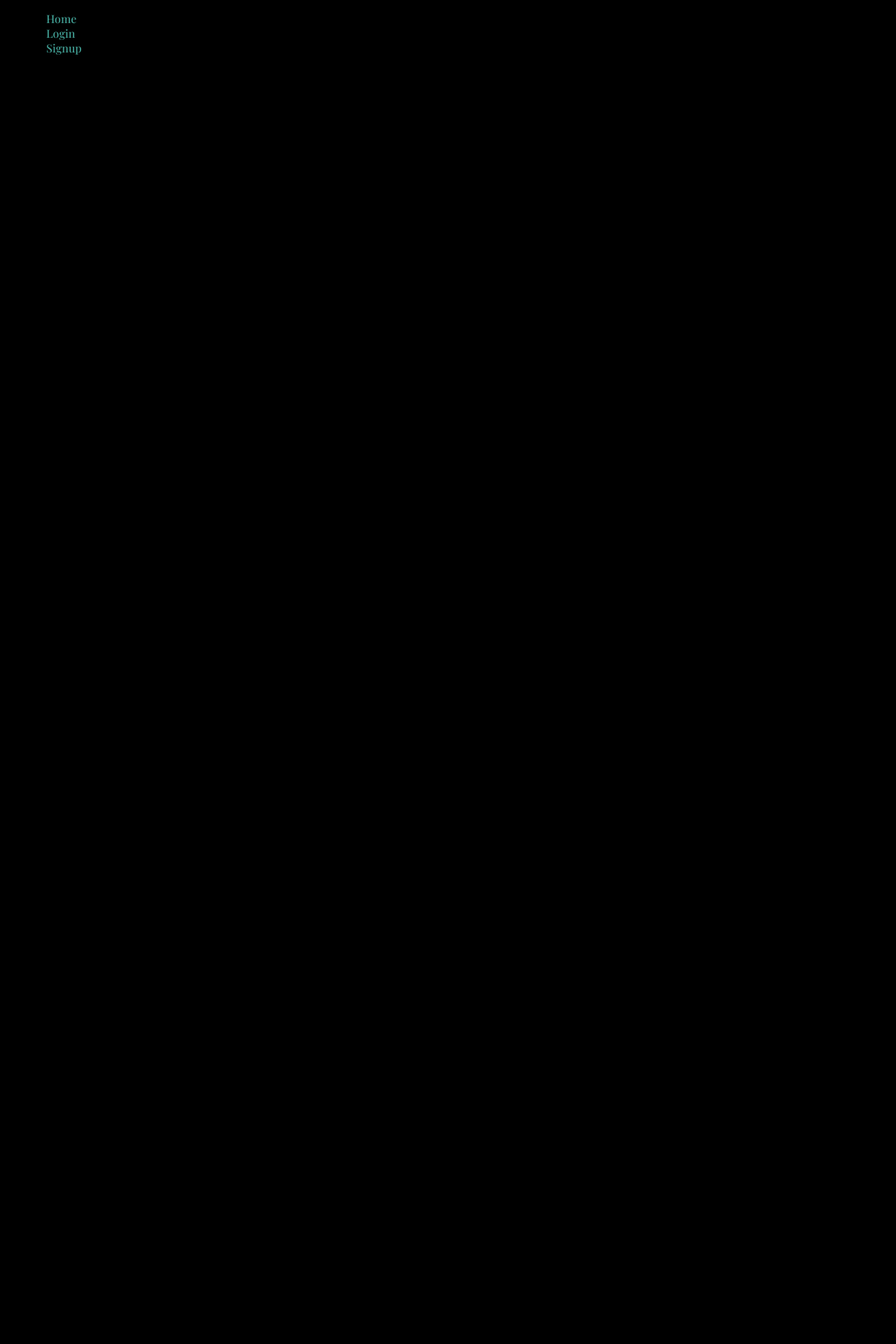
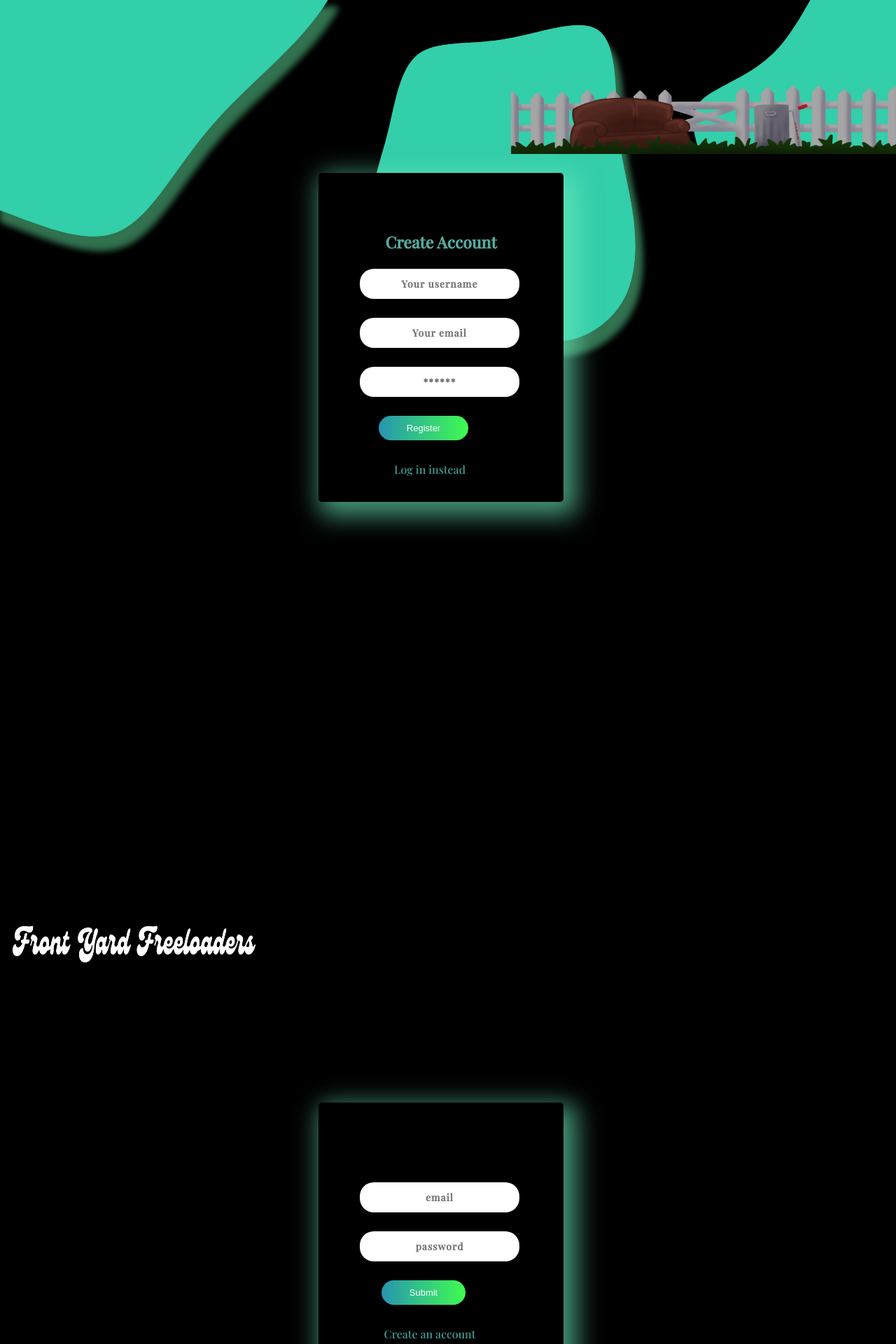
Before and after one commit to CarlyGallagher/front-yard, a React (Create React App) app in the folder client/: page / in a window 1280 px wide. Shown: the top 1920 px of the page at 70% size. Before the commit the page ends 800 px from the top, so only its background shows below. Built offline with nearby package versions, Linux system fonts and the light colour scheme.

Commit message:
signup landing page

```diff
--- a/client/src/App.js
+++ b/client/src/App.js
@@ -42,27 +42,6 @@ function App() {
     <ApolloProvider client={client}>
       <Router>
         <div>
-          <ul>
-            <li>
-              <Link to="/">Home</Link>
-            </li>
-            {!loggedIn() ? (
-              <>
-                <li>
-                  <Link to="/login">Login</Link>
-                </li>
-                <li>
-                  <Link to="/signup">Signup</Link>
-                </li>
-              </>
-            ) : (
-              <li>
-                <a href="/#" onClick={logout}>
-                  Log Out
-                </a>
-              </li>
-            )}
-          </ul>
           <Routes>
             <Route path="/" element={<Home />} />
             <Route path="/login" element={<Login />} />
--- a/client/src/pages/Home.js
+++ b/client/src/pages/Home.js
@@ -1,7 +1,28 @@
 import React from "react";
+import Signup from "./Signup";
+import Login from "./Login";
+import { loggedIn, logout } from "../utils/auth";
+
 
 const Home = () => {
-  return <main>This is the home page</main>;
+  return <main>
+    {!loggedIn() ? (
+              <>
+                <li>
+                <Signup />
+                </li>
+                <li>
+                <Login />
+                </li>
+              </>
+            ) : (
+              <li>
+                <a href="/#" onClick={logout}>
+                  Log Out
+                </a>
+              </li>
+            )}
+  </main>;
 };
 
 export default Home;
--- a/client/src/pages/Login.js
+++ b/client/src/pages/Login.js
@@ -3,6 +3,7 @@ import { Link } from "react-router-dom";
 import { useMutation } from "@apollo/client";
 import { LOGIN_USER } from "../utils/mutations";
 import { login } from "../utils/auth";
+import "./login.css"
 
 const Login = (props) => {
   const [formState, setFormState] = useState({ email: "", password: "" });
@@ -41,42 +42,53 @@ const Login = (props) => {
 
   return (
     <main>
+      <svg id="corner" xmlns="http://www.w3.org/2000/svg" xmlnsXlink="http://www.w3.org/1999/xlink" viewBox="0 0 900 600" width="920" height="550" version="1.1"><g transform="translate(-108.4087965705487 -17.32100474273696)"><path d="M170.1 -237.8C255.8 -245.1 385.1 -271 476.5 -234.5C567.9 -198 621.5 -99 597.1 -14.1C572.7 70.8 470.4 141.7 402.2 218.5C334 295.2 300 378 238.7 393.7C177.3 409.5 88.7 358.2 12.3 337C-64.2 315.8 -128.3 324.6 -173.1 299.3C-217.8 273.9 -243.1 214.5 -282.2 158.9C-321.3 103.3 -374.2 51.7 -384.3 -5.8C-394.4 -63.3 -361.7 -126.7 -332 -198.4C-302.2 -270.1 -275.4 -350.3 -220.5 -360.8C-165.7 -371.3 -82.8 -312.2 -20.3 -277C42.2 -241.8 84.3 -230.4 170.1 -237.8" fill="#33ceaa" /></g></svg>
+      <div class="logo"> <img src="/SIX_A740A84A-04FC-4CC6-9EA0-FF579F6ACC20.PNG" alt="" />
+      </div>
+      <svg id="blob" viewBox="0 0 200 200" >
+        <path fill="#33ceaa" d="M43.2,-68.1C51.4,-61.9,50.4,-42.2,51.5,-27.2C52.7,-12.2,55.9,-1.8,57.9,10.7C59.8,23.3,60.4,38.1,54.4,49.6C48.3,61.1,35.5,69.2,23,68.4C10.4,67.6,-1.8,57.8,-13.7,51.9C-25.6,46.1,-37.2,44.1,-45,37.6C-52.7,31.1,-56.7,19.9,-56.6,9.2C-56.5,-1.5,-52.3,-11.8,-49.3,-24.2C-46.2,-36.6,-44.3,-51.3,-36.3,-57.6C-28.3,-63.8,-14.1,-61.7,1.7,-64.3C17.5,-66.9,35,-74.2,43.2,-68.1Z" transform="translate(100 100)" />
+      </svg>
       <h4>Login</h4>
-      <div>
       {data ? (
         <p>
           Success! You may now head <Link to="/">back to the homepage.</Link>
         </p>
       ) : (
-          <form onSubmit={handleFormSubmit}>
-            <label for="email">Email</label>
-            <br />
-            <input
-              placeholder="Your email"
+        <section className="main">
+          <div class="box">
+            <div class="card">
+              <form className="form1" onSubmit={handleFormSubmit}>
+                <input class="un"
+                  placeholder="email"
                   name="email"
                   type="email"
                   value={formState.email}
                   onChange={handleChange}
                 />
-            <br />
-            <label for="password">Password</label>
-            <br />
                 <input
-              placeholder="******"
+                  class="pass"
+                  placeholder="password"
                   name="password"
                   type="password"
                   value={formState.password}
                   onChange={handleChange}
                 />
-            <br />
-            <button style={{ cursor: "pointer" }} type="submit">
+                <button className="submit" type="submit">
                   Submit
                 </button>
+                <p class="forgot"><a href="signup">Create an account</a></p>
               </form>
-        )}
+            </div>
+          </div>
+        </section>
+      )
+      }
       {error && <div>{error.message}</div>}
+      <svg id="bottom" xmlns="http://www.w3.org/2000/svg" xmlnsXlink="http://www.w3.org/1999/xlink" viewBox="0 0 900 675" width="900" height="575" version="1.1"><g transform="translate(880.5085219938994 669.3218269157132)"><path d="M157.9 -230C212.7 -177.5 270.9 -142.2 287.6 -92.9C304.3 -43.7 279.6 19.6 249.6 71.5C219.5 123.4 184.1 164.1 141.6 218.1C99.1 272.1 49.6 339.6 -7.4 349.8C-64.5 360.1 -128.9 313.1 -163.5 256.5C-198 199.9 -202.7 133.6 -219.9 73.2C-237.1 12.8 -266.9 -41.8 -247.9 -74.4C-228.8 -106.9 -160.9 -117.5 -111.5 -171.7C-62 -226 -31 -323.9 10.3 -338C51.5 -352.2 103.1 -282.5 157.9 -230" fill="#33ceaa" /></g></svg>
+      <div class="fence">
+        <img src="./FYFL-no-text.png" alt="" />
       </div>
-    </main>
+    </main >
   );
 };
 
--- a/client/src/pages/Signup.js
+++ b/client/src/pages/Signup.js
@@ -74,11 +74,11 @@ const Signup = () => {
                     type="password"
                     value={formState.password}
                     onChange={handleChange} />
-                  <button className="submit" type="submit">
+                  <button className="submit" type="submit" onSubmit={handleFormSubmit}>
                     Register
                   </button>
                   <br />
-                  <p class="forgot"><a href="#">Log in instead</a></p>
+                  <p class="forgot"><a href="login">Log in instead</a></p>
                 </form>
               </div>
             </div>
--- a/client/src/pages/login.css
+++ b/client/src/pages/login.css
@@ -195,7 +195,7 @@
   height: 570px;
   width: 370px;
   top: -250px;
-  left: -490px;
+  left: 0px;
   position: relative;
   }
 
```
Also changed, not shown: 1 other file (tests, documents, lock files or other folders). Lines whose indentation alone changed are shown as unchanged.
